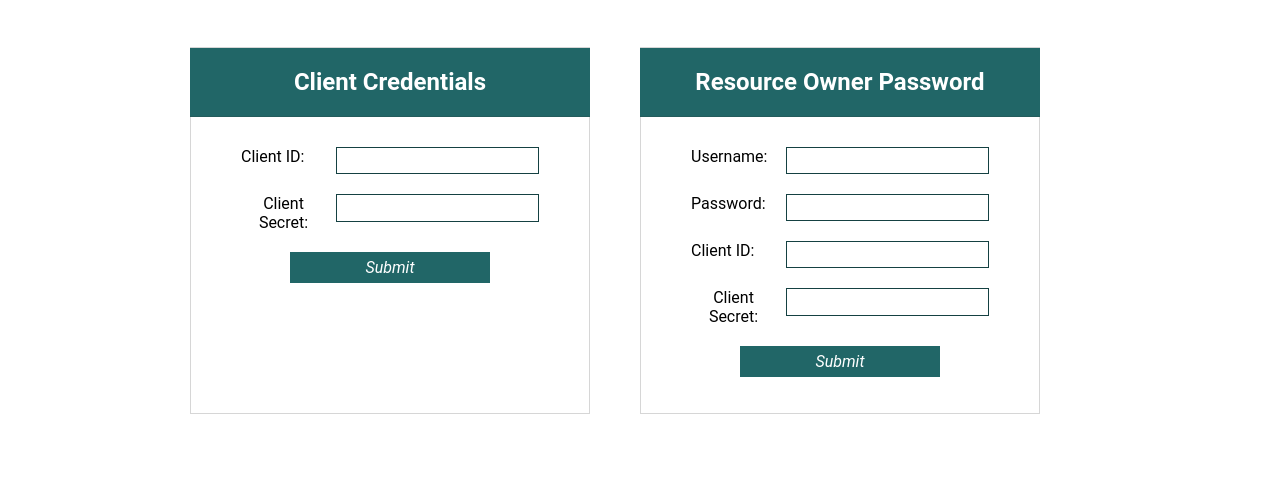
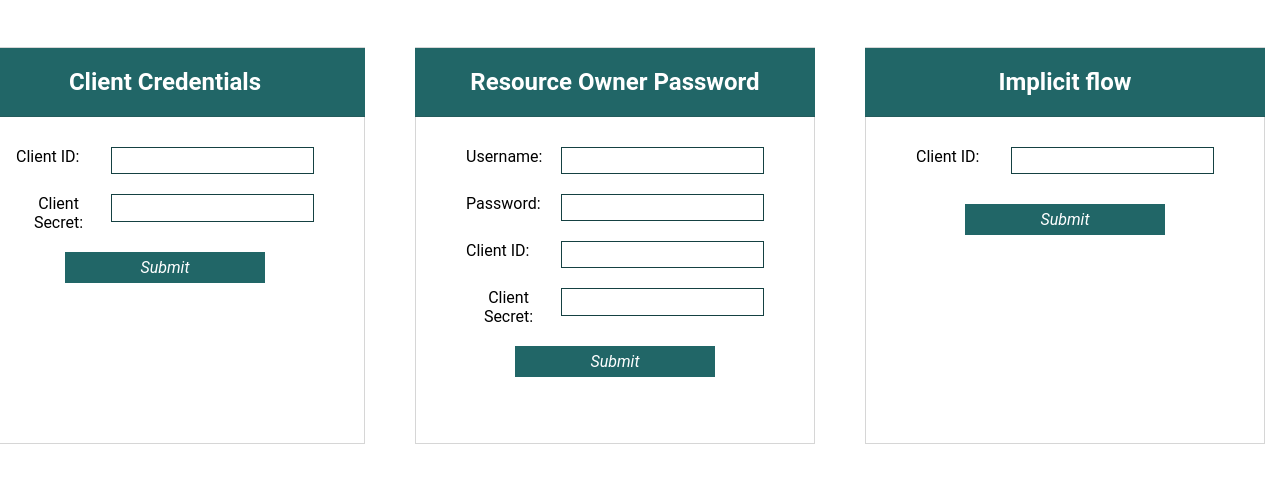
Before and after one commit to Diferti/OAuth2.0-Server, a plain HTML site: page src/index.html in a window 1280 px wide. Shown: the part 111-594 px from the top of the page. Drawn offline with Linux system fonts and the light colour scheme.

Commit message:
Added Implicit flow method

```diff
--- a/src/data.js
+++ b/src/data.js
@@ -1,7 +1,7 @@
 dataBase =  {
     clients: [
-        { idClient: 'client1', clientSecret: 'secret1' },
-        { idClient: 'client2', clientSecret: 'secret2' }
+        { idClient: 'client1', clientSecret: 'secret1', redirect: 'http://localhost:8000/callback'},
+        { idClient: 'client2', clientSecret: 'secret2', redirect: 'http://localhost:8000/callback'}
     ],
     users: [
         { username: 'user1', password: 'pass1' },
--- a/src/index.html
+++ b/src/index.html
@@ -48,6 +48,17 @@
         </form>
         <p id="passwordCredResult"></p>
     </div>
+    <div class="method">
+        <h2>Implicit flow</h2>
+        <form id="implicitForm">
+            <div class="form-group">
+                <label for="idClientI">Client ID:</label>
+                <input type="text" id="idClientI" name="idClientI">
+            </div>
+            <button type="button" onclick="implicit()">Submit</button>
+        </form>
+        <p id="implicitResult"></p>
+    </div>
 </div>
 </body>
 <script src="index.js"></script>
--- a/src/index.js
+++ b/src/index.js
@@ -47,3 +47,10 @@ function passwordCredentials()
             document.getElementById('passwordCredResult').innerText = JSON.stringify(data);
         });
 }
+
+function implicit()
+{
+    const form = document.getElementById('implicitForm');
+    const idClient = form.idClientI.value;
+    window.location = `http://localhost:8000/implicit?grantType=implicit&idClient=${idClient}&redirect=http://localhost:8000/callback`;
+}
--- a/src/style.css
+++ b/src/style.css
@@ -66,3 +66,15 @@
     border: 1px solid #216667;
     color: white;
 }
+
+.method button {
+    font-family: "Roboto", sans-serif;
+    font-style: italic;
+    font-size: 16px;
+    margin-bottom: 30px;
+    width: 200px;
+    padding: 5px;
+    background: #216667;
+    border: 1px solid #216667;
+    color: white;
+}
```
Also changed, not shown: src/server.js (+15 -0 lines).
